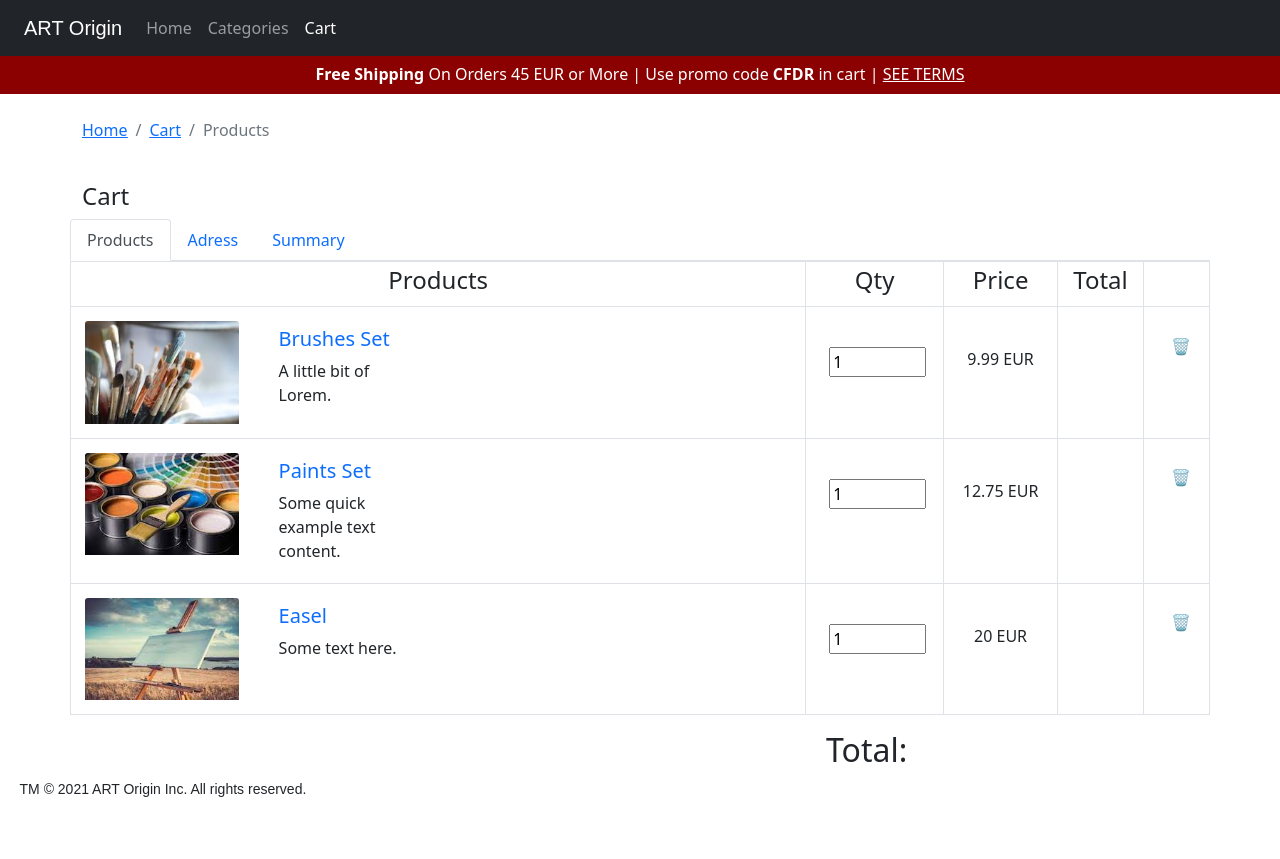
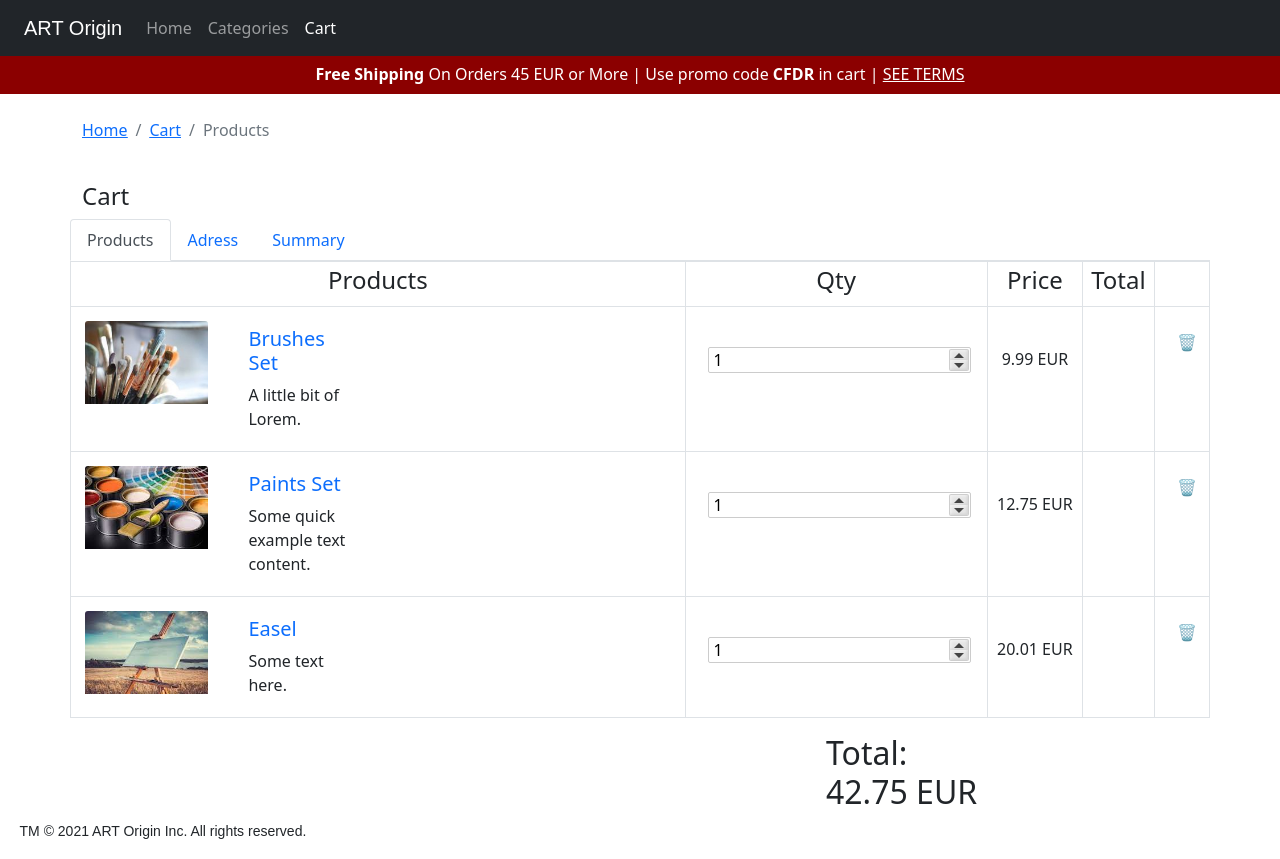
Before and after one commit to Anastasia1207/lesson-24, a React (Create React App) app: page /cart in a window 1280 px wide. Before the commit the page ends 817 px from the top, so only its background shows below. Built offline with nearby package versions, Linux system fonts and the light colour scheme.

Commit message:
NumericInput

```diff
--- a/src/Components/Cart.js
+++ b/src/Components/Cart.js
@@ -1,11 +1,24 @@
 import { NavLink } from 'react-router-dom';
 import Breadcrumb from 'react-bootstrap/Breadcrumb';
 import Table from 'react-bootstrap/Table';
+import { useState } from 'react';
+import NumericInput from 'react-numeric-input';
+
 import Brushes2 from '../Assets/Img/Brushes2.jpg';
 import Paints2 from '../Assets/Img/Paints2.jpg';
 import Easel from '../Assets/Img/Easel.jpg';
 
 function Cart() {
+    const [product1, setProduct1] = useState(9.99);
+    const [product2, setProduct2] = useState(12.75);
+    const [product3, setProduct3] = useState(20.01);
+    const [total] = useState(product1 + product2 + product3);
+
+
+    const inputValue = (event) => {
+        const inputValue = event.target.value;
+        setProduct1(product1 * inputValue);
+    }
 
     return (
         <div className="container" >
@@ -66,9 +79,12 @@ function Cart() {
                                     </div>
                                 </div>
 
-                            </div></td>
-                            <td style={{ paddingTop: "40px", paddingLeft: "2%"}}><input type="number" value="1" min="0" max="100" stap="5" /></td>
-                            <td style={{ paddingTop: "40px", textAlign: "center"}}>9.99 EUR</td>
+                            </div>
+                            </td>
+                            <td style={{ paddingTop: "40px", paddingLeft: "2%"}}>
+                                <NumericInput value={1} min={1} onClick={inputValue}/>
+                            </td>
+                            <td style={{ paddingTop: "40px", textAlign: "center"}}>{product1} EUR</td>
                             <td style={{ paddingTop: "40px", textAlign: "center"}}></td>
                             <td><button type="button" style={{ padding: "38%"}} class="btn ">&#128465;</button></td>
                         </tr>
@@ -89,9 +105,11 @@ function Cart() {
                                 </div>
 
                             </div></td>
-                            <td style={{ paddingTop: "40px", paddingLeft: "2%"}}><input type="number" value="1" min="0" max="100" stap="5" /></td>
+                            <td style={{ paddingTop: "40px", paddingLeft: "2%"}}>
+                                <NumericInput value={1} min={1} onClick={inputValue}/>
+                            </td>
 
-                            <td style={{ paddingTop: "40px", textAlign: "center"}}>12.75 EUR</td>
+                            <td style={{ paddingTop: "40px", textAlign: "center"}}>{product2} EUR</td>
                             <td style={{ paddingTop: "40px", textAlign: "center"}}></td>
                             <td><button type="button" style={{ padding: "38%"}} class="btn ">&#128465;</button></td>
                         </tr>
@@ -112,8 +130,10 @@ function Cart() {
                                 </div>
 
                             </div></td>
-                            <td style={{ paddingTop: "40px", paddingLeft: "2%"}} ><input type="number" value="1" min="0" max="100" stap="5" /></td>
-                            <td style={{ paddingTop: "40px", textAlign: "center"}}>20 EUR</td>
+                            <td style={{ paddingTop: "40px", paddingLeft: "2%"}} >
+                                <NumericInput value={1} min={1} onClick={inputValue}/>
+                            </td>
+                            <td style={{ paddingTop: "40px", textAlign: "center"}}>{product3} EUR</td>
                             <td style={{ paddingTop: "40px", textAlign: "center"}}></td>
                             <td><button type="button" style={{ padding: "38%"}} class="btn ">&#128465;</button></td>
 
@@ -126,7 +146,7 @@ function Cart() {
                 <div className="col-sm-8">
                 </div>
           <div className="col-md-2">
-              <h2>Total:</h2>
+              <h2>Total: {total} EUR</h2>
           </div>
           </div>
 
```
